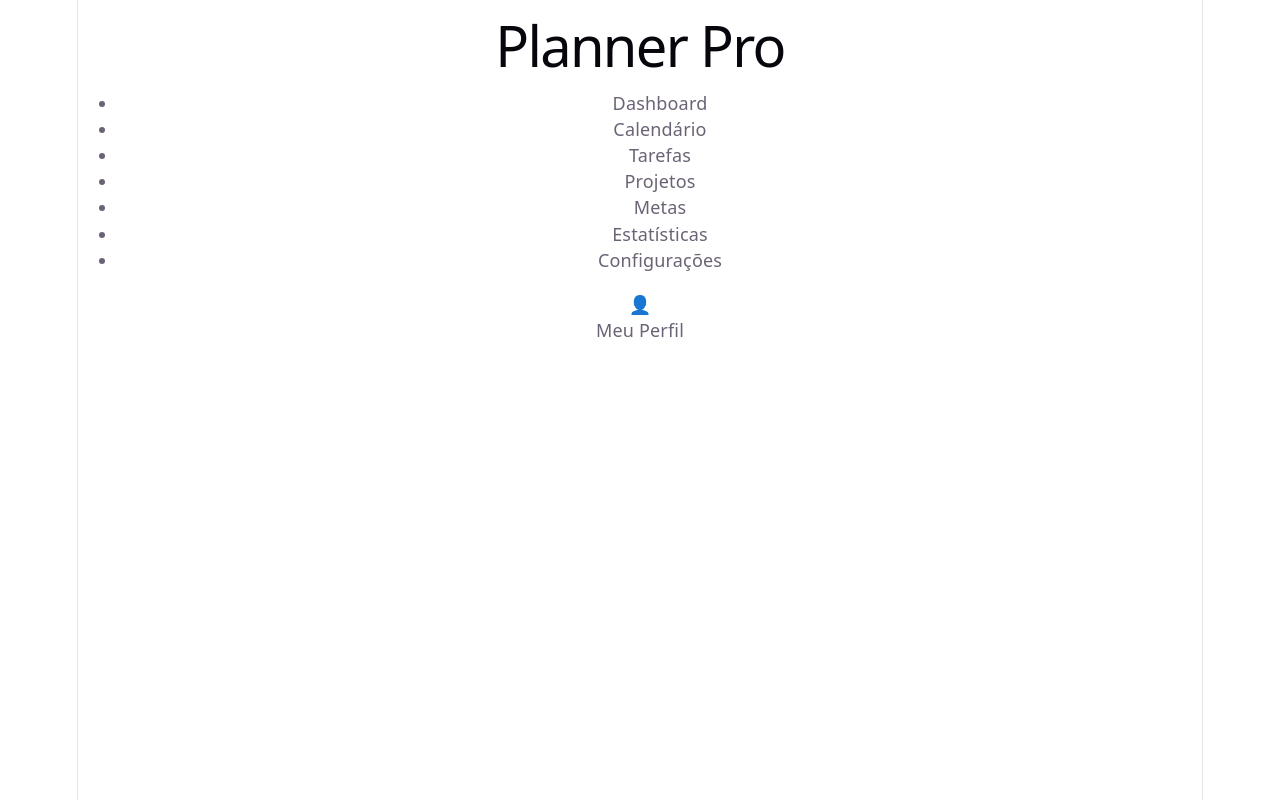
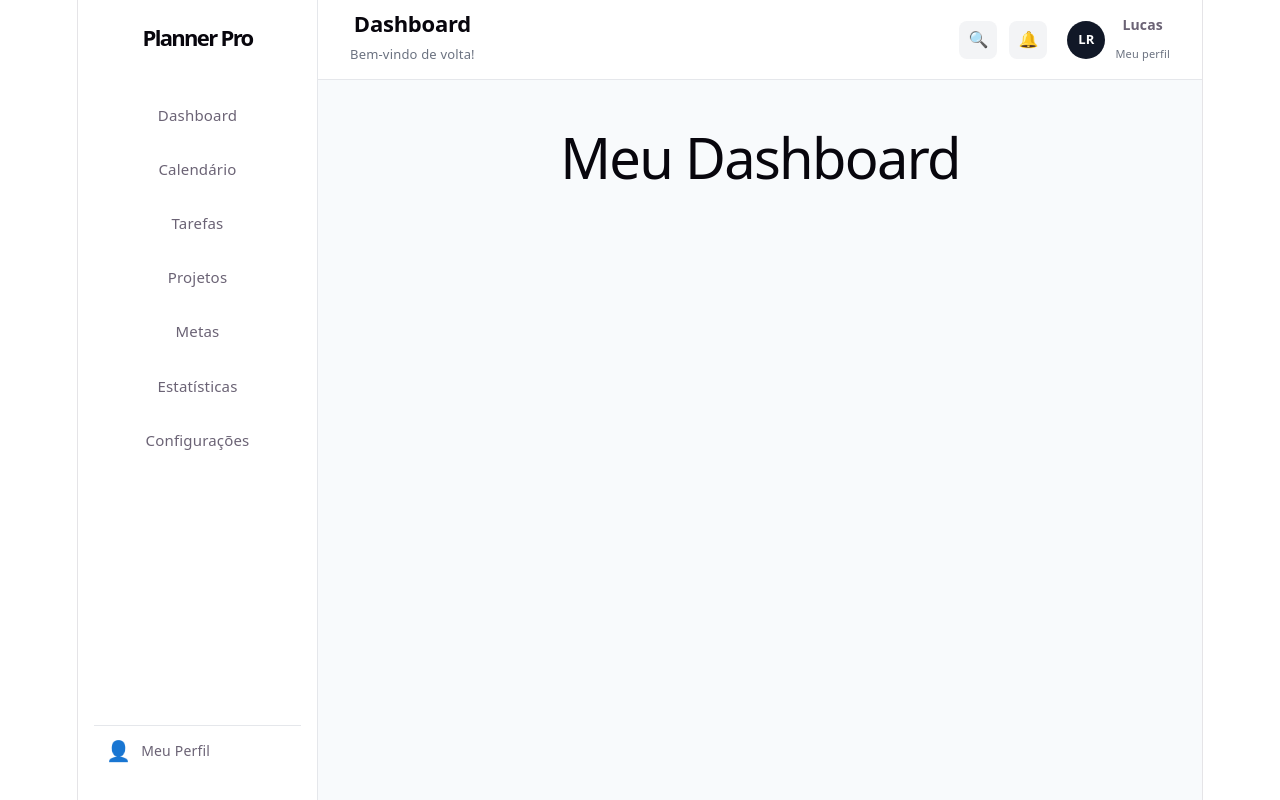
Before and after one commit to LucHaddad/planner-pro, a React (Vite) app: page / in a window 1280 px wide. Built offline with nearby package versions, Linux system fonts and the light colour scheme.

Commit message:
feat: create dashboard layout

```diff
--- a/src/App.tsx
+++ b/src/App.tsx
@@ -1,8 +1,10 @@
-import Sidebar from "./components/Sidebar/Sidebar";
+import DashboardLayout from "./layouts/DashboardLayout/DashboardLayout";
 
 function App() {
   return (
-    <Sidebar />
+    <DashboardLayout>
+      <h1>Meu Dashboard</h1>
+    </DashboardLayout>
   );
 }
 
--- /dev/null
+++ b/src/components/Header/Header.css
@@ -0,0 +1,93 @@
+.header {
+  height: 80px;
+  padding: 0 32px;
+
+  display: flex;
+  align-items: center;
+  justify-content: space-between;
+
+  background-color: #ffffff;
+  border-bottom: 1px solid #e5e7eb;
+
+  box-sizing: border-box;
+}
+
+.header-title h2 {
+  margin: 0;
+
+  font-size: 22px;
+  font-weight: 600;
+}
+
+.header-title p {
+  margin: 4px 0 0;
+
+  font-size: 13px;
+  color: #6b7280;
+}
+
+.header-actions {
+  display: flex;
+  align-items: center;
+  gap: 12px;
+}
+
+.header-button {
+  width: 38px;
+  height: 38px;
+
+  border: none;
+  border-radius: 8px;
+
+  background-color: #f3f4f6;
+
+  cursor: pointer;
+
+  font-size: 16px;
+}
+
+.header-button:hover {
+  background-color: #e5e7eb;
+}
+
+.header-user {
+  display: flex;
+  align-items: center;
+  gap: 10px;
+
+  margin-left: 8px;
+}
+
+.user-avatar {
+  width: 38px;
+  height: 38px;
+
+  display: flex;
+  align-items: center;
+  justify-content: center;
+
+  border-radius: 50%;
+
+  background-color: #111827;
+  color: #ffffff;
+
+  font-size: 13px;
+  font-weight: 600;
+}
+
+.user-info {
+  display: flex;
+  flex-direction: column;
+}
+
+.user-info span {
+  font-size: 14px;
+  font-weight: 600;
+}
+
+.user-info small {
+  margin-top: 2px;
+
+  font-size: 11px;
+  color: #6b7280;
+}
--- /dev/null
+++ b/src/components/Header/Header.tsx
@@ -0,0 +1,28 @@
+import "./Header.css";
+
+function Header() {
+  return (
+    <header className="header">
+      <div className="header-title">
+        <h2>Dashboard</h2>
+        <p>Bem-vindo de volta!</p>
+      </div>
+
+      <div className="header-actions">
+        <button className="header-button">🔍</button>
+        <button className="header-button">🔔</button>
+
+        <div className="header-user">
+          <div className="user-avatar">LR</div>
+
+          <div className="user-info">
+            <span>Lucas</span>
+            <small>Meu perfil</small>
+          </div>
+        </div>
+      </div>
+    </header>
+  );
+}
+
+export default Header;
--- /dev/null
+++ b/src/components/Sidebar/Sidebar.css
@@ -0,0 +1,64 @@
+.sidebar {
+  width: 240px;
+  height: 100vh;
+  padding: 24px 16px;
+
+  display: flex;
+  flex-direction: column;
+
+  background-color: #ffffff;
+  border-right: 1px solid #e5e7eb;
+
+  box-sizing: border-box;
+}
+
+.sidebar-logo {
+  padding: 0 12px;
+  margin-bottom: 40px;
+}
+
+.sidebar-logo h1 {
+  margin: 0;
+  font-size: 22px;
+  font-weight: 700;
+}
+
+.sidebar-nav {
+  flex: 1;
+}
+
+.sidebar-nav ul {
+  list-style: none;
+  padding: 0;
+  margin: 0;
+}
+
+.sidebar-nav li {
+  padding: 12px;
+  margin-bottom: 4px;
+
+  border-radius: 8px;
+
+  font-size: 15px;
+  cursor: pointer;
+}
+
+.sidebar-nav li:hover {
+  background-color: #f3f4f6;
+}
+
+.sidebar-profile {
+  display: flex;
+  align-items: center;
+  gap: 10px;
+
+  padding: 12px;
+
+  border-top: 1px solid #e5e7eb;
+
+  font-size: 14px;
+}
+
+.profile-icon {
+  font-size: 20px;
+}
--- a/src/components/Sidebar/Sidebar.tsx
+++ b/src/components/Sidebar/Sidebar.tsx
@@ -1,9 +1,13 @@
+import "./Sidebar.css";
+
 function Sidebar() {
   return (
-    <aside>
-      <h1>Planner Pro</h1>
+    <aside className="sidebar">
+      <div className="sidebar-logo">
+        <h1>Planner Pro</h1>
+      </div>
 
-      <nav>
+      <nav className="sidebar-nav">
         <ul>
           <li>Dashboard</li>
           <li>Calendário</li>
@@ -15,8 +19,8 @@ function Sidebar() {
         </ul>
       </nav>
 
-      <div>
-        <p>👤</p>
+      <div className="sidebar-profile">
+        <span className="profile-icon">👤</span>
         <span>Meu Perfil</span>
       </div>
     </aside>
--- /dev/null
+++ b/src/layouts/DashboardLayout/DashboardLayout.css
@@ -0,0 +1,25 @@
+.dashboard-layout {
+  display: flex;
+
+  width: 100%;
+  min-height: 100vh;
+
+  background-color: #f8fafc;
+}
+
+.dashboard-main {
+  flex: 1;
+
+  display: flex;
+  flex-direction: column;
+
+  min-width: 0;
+}
+
+.dashboard-content {
+  flex: 1;
+
+  padding: 32px;
+
+  overflow-y: auto;
+}
--- /dev/null
+++ b/src/layouts/DashboardLayout/DashboardLayout.tsx
@@ -0,0 +1,25 @@
+import Sidebar from "../../components/Sidebar/Sidebar";
+import Header from "../../components/Header/Header";
+import "./DashboardLayout.css";
+
+interface DashboardLayoutProps {
+  children: React.ReactNode;
+}
+
+function DashboardLayout({ children }: DashboardLayoutProps) {
+  return (
+    <div className="dashboard-layout">
+      <Sidebar />
+
+      <div className="dashboard-main">
+        <Header />
+
+        <main className="dashboard-content">
+          {children}
+        </main>
+      </div>
+    </div>
+  );
+}
+
+export default DashboardLayout;
```
